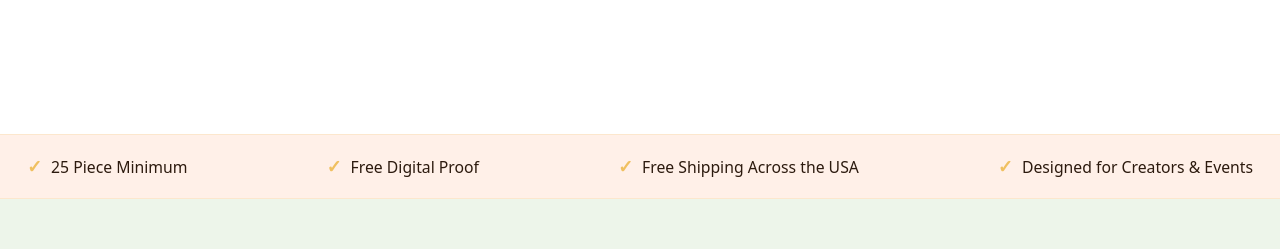
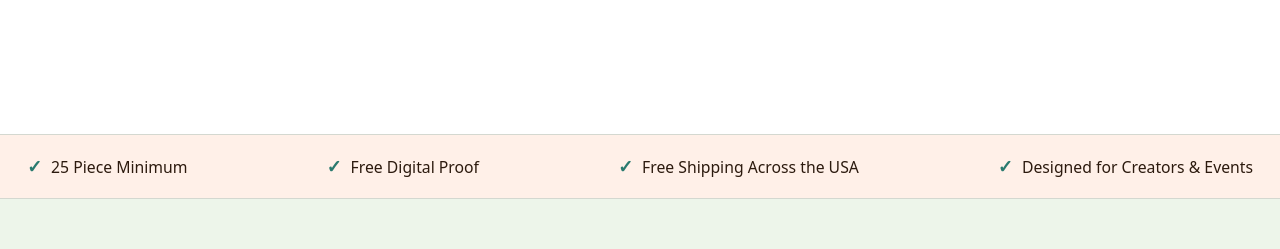
Before and after one commit to n4tty1993/lovepinz, a Next.js app: page / in a window 1280 px wide. Shown: the part 780-1029 px from the top of the page. Built offline with nearby package versions, Linux system fonts and the light colour scheme.

Commit message:
style: trust strip — teal checkmarks

```diff
--- a/components/home/TrustStrip/TrustStrip.tsx
+++ b/components/home/TrustStrip/TrustStrip.tsx
@@ -2,12 +2,12 @@ import { TRUST_ITEMS } from "./TrustStrip.constants";
 
 export function TrustStrip() {
   return (
-    <div className="bg-[#FFF0E8] border-y border-[#F0C060]/20">
+    <div className="bg-[#FFF0E8] border-y border-[#2A7A6F]/20">
       <div className="max-w-7xl mx-auto px-6 py-4">
         <div className="flex flex-wrap justify-center md:justify-between items-center gap-4">
           {TRUST_ITEMS.map((item) => (
             <div key={item} className="flex items-center gap-2">
-              <span className="text-[#F0C060] font-bold text-base">✓</span>
+              <span className="text-[#2A7A6F] font-bold text-base">✓</span>
               <span className="text-sm font-medium text-[#2C1A0E]">{item}</span>
             </div>
           ))}
```
